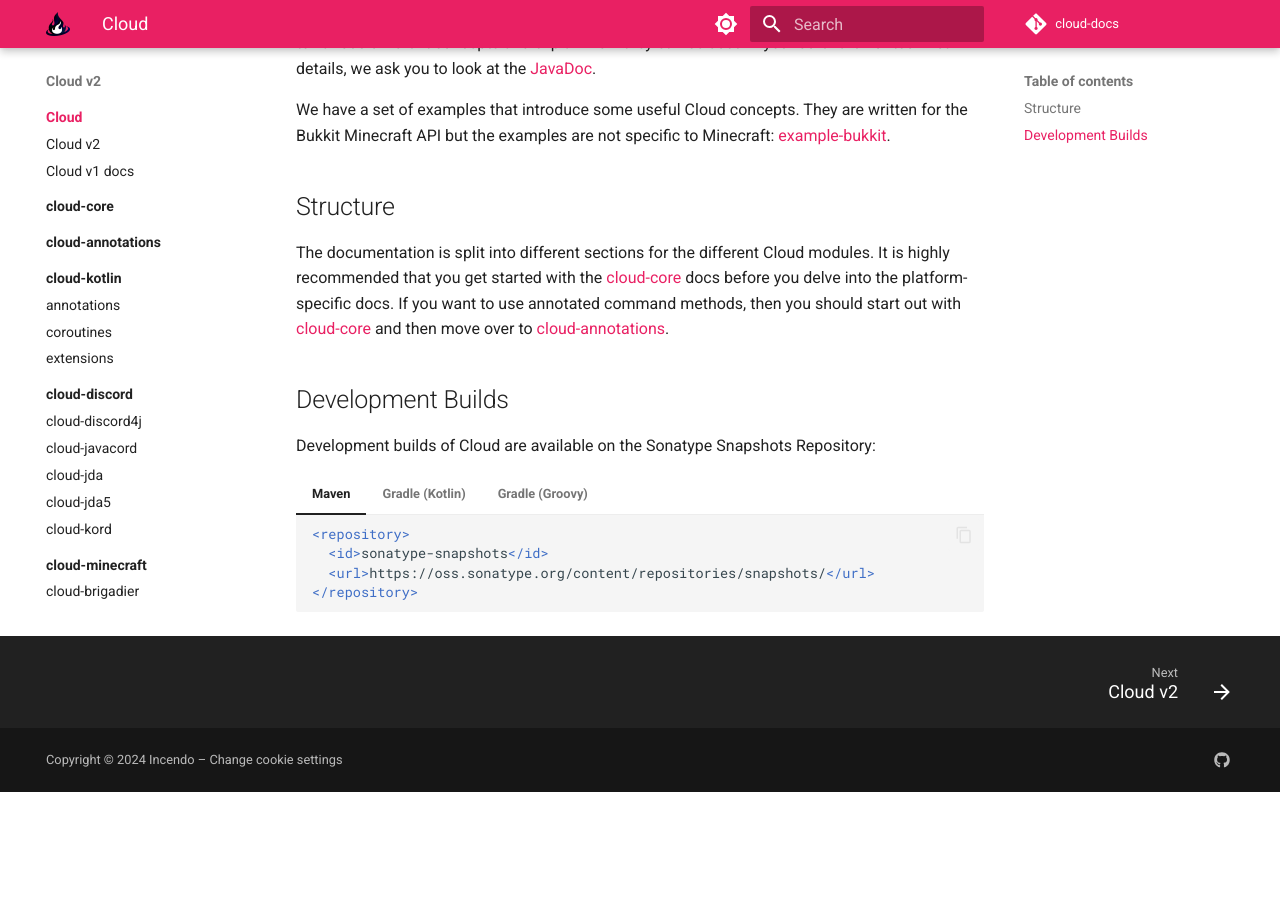
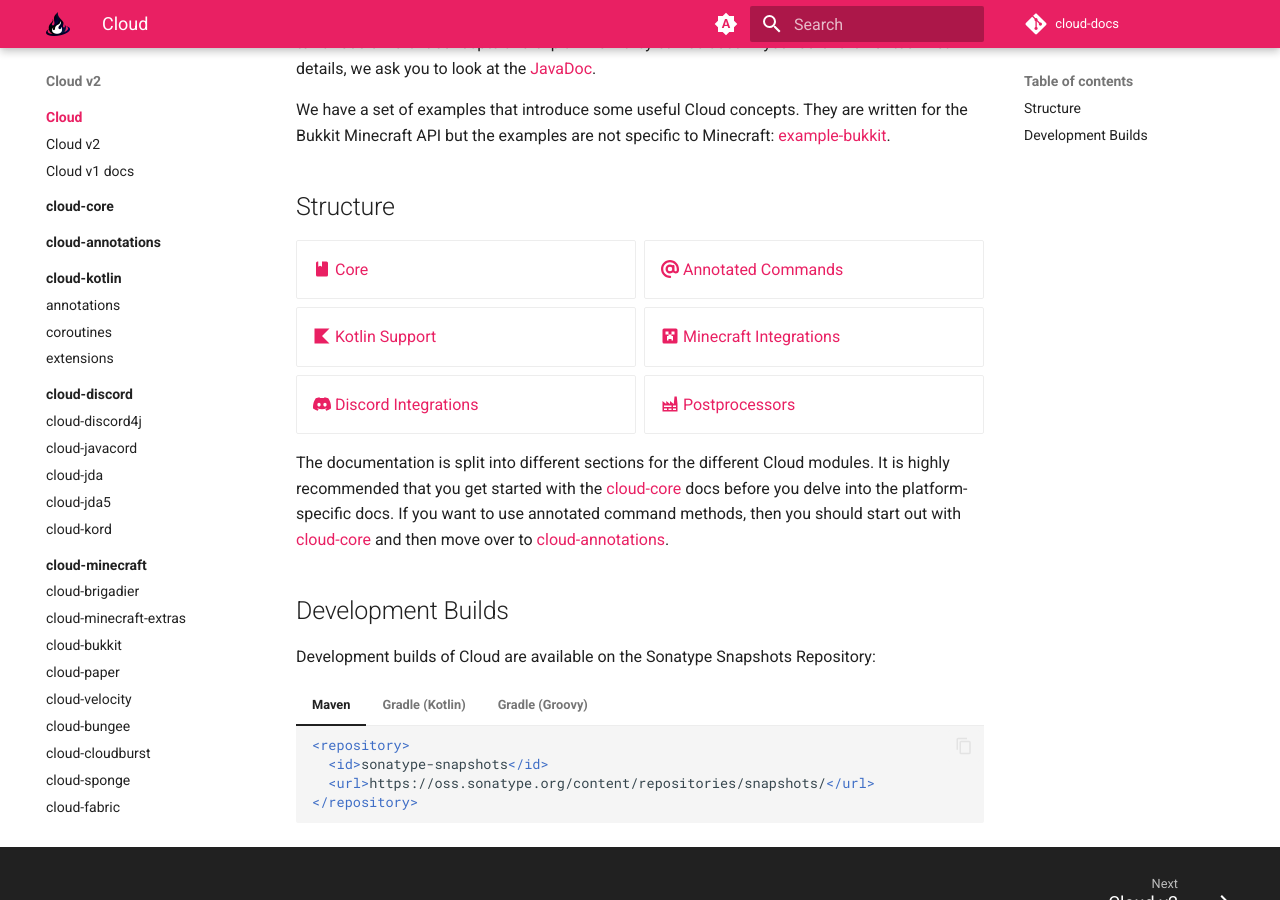
Before and after one commit to Incendo/cloud-docs, an MkDocs documentation site: the page built from docs/index.md, in a window 1280 px wide and 900 px high, scrolled down 536 px. Built offline with MkDocs 1.6.1 and Material for MkDocs 9.7.7, drawn with Linux system fonts in a browser that asks for light colours; comment, search, counter and statistics services are not loaded; before the commit the page ends 1328 px from its top, so only the background shows below that.

Commit message:
feat: enable new mkdocs-material features

```diff
--- a/docs/index.md
+++ b/docs/index.md
@@ -24,6 +24,17 @@
 [example-bukkit](https://github.com/Incendo/cloud-minecraft/tree/master/examples/example-bukkit).
 
 ## Structure
+
+<div class="grid cards" markdown>
+
+- [:material-book: Core](core/index.md)
+- [:fontawesome-solid-at: Annotated Commands](annotations/index.md)
+- [:material-language-kotlin: Kotlin Support](kotlin/index.md)
+- [:material-minecraft: Minecraft Integrations](minecraft/index.md)
+- [:simple-discord: Discord Integrations](discord/index.md)
+- [:material-factory: Postprocessors](https://github.com/Incendo/cloud-processors)
+
+</div>
 
 The documentation is split into different sections for the different Cloud modules.
 It is highly recommended that you get started with the [cloud-core](./core/index.md) docs before you delve into the
--- a/docs/requirements.txt
+++ b/docs/requirements.txt
@@ -1,3 +1,4 @@
 mkdocs
 mkdocs-material
 mkdocs-git-revision-date-localized-plugin
+mkdocs-git-committers-plugin-2
--- a/mkdocs.yml
+++ b/mkdocs.yml
@@ -64,7 +64,12 @@
     - content.code.copy
     - content.code.annotate
     - content.tabs.link
+    - content.tooltips
   palette:
+    - media: "(prefers-color-scheme)"
+      toggle:
+        icon: material/brightness-auto
+        name: Switch to light mode
     - media: "(prefers-color-scheme: light)"
       scheme: default
       primary: pink
@@ -78,7 +83,7 @@
       accent: pink
       toggle:
         icon: material/brightness-4
-        name: Switch to light mode
+        name: Switch to system preference
   favicon: assets/images/favicon.png
   logo: assets/images/favicon.png
 markdown_extensions:
@@ -90,6 +95,12 @@
   - pymdownx.superfences
   - pymdownx.tabbed:
       alternate_style: true
+      slugify: !!python/object/apply:pymdownx.slugs.slugify
+        kwds:
+          case: lower
+  - pymdownx.emoji:
+      emoji_index: !!python/name:material.extensions.emoji.twemoji
+      emoji_generator: !!python/name:material.extensions.emoji.to_svg
   - attr_list
   - md_in_html
 plugins:
@@ -97,6 +108,9 @@
   - git-revision-date-localized:
       enable_creation_date: false
       fallback_to_build_date: true
+  - git-committers:
+      repository: incendo/cloud-docs
+      branch: main
 extra:
   consent:
     title: Cookie consent
```
Also changed, not shown: docs/discord/index.md (+4 -0 lines), .wordlist.txt.
